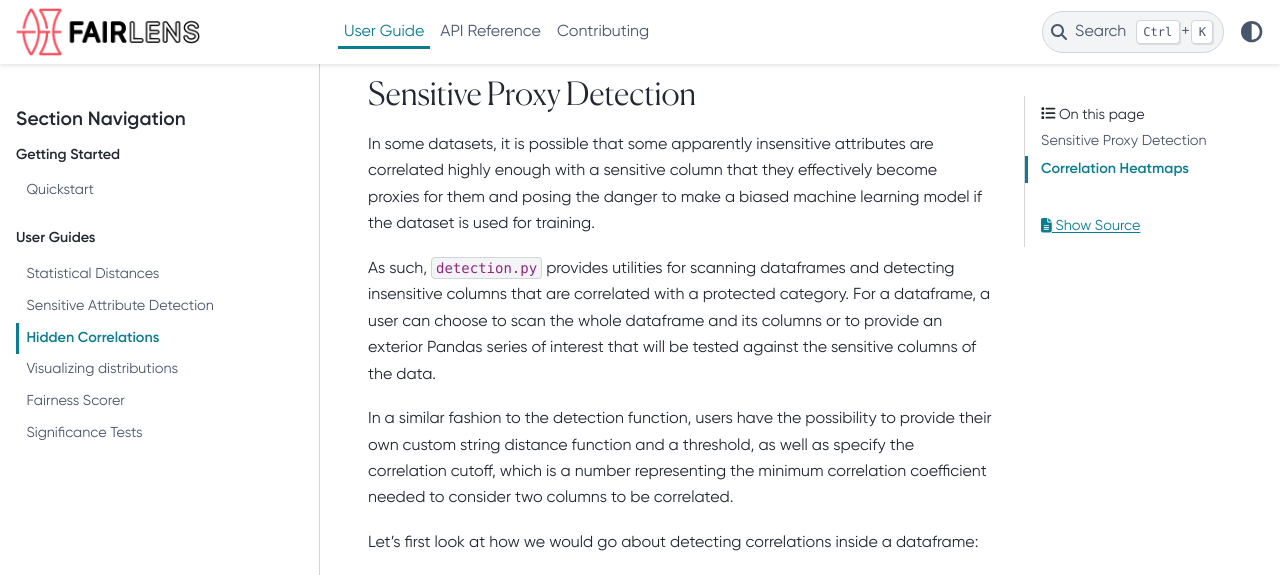
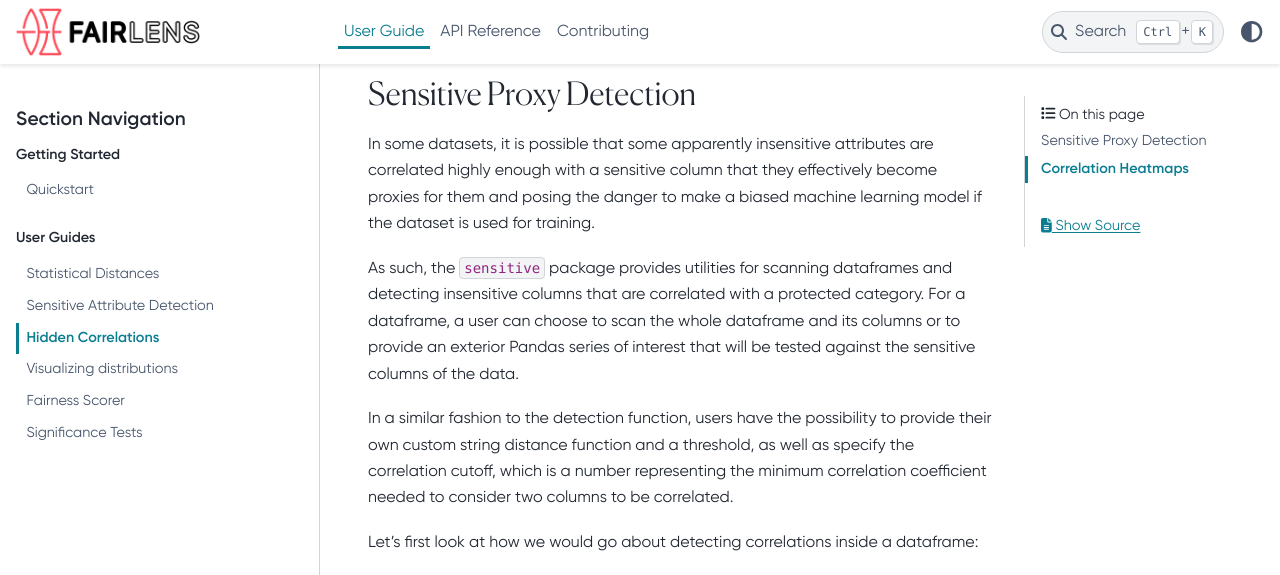
Before and after one commit to synthesized-io/fairlens, a Sphinx documentation site: the page built from docs/user_guide/correlations.rst, in a window 1280 px wide and 1400 px high, scrolled down 307 px. Shown: the top 575 px of the window. Built offline with Sphinx 7.4.7 and the PyData theme 0.15.4, drawn with Linux system fonts in a browser that asks for light colours; some of the changed lines change nothing that is shown; some of the changed text lies outside the part shown; grey boxes are pictures that could not be loaded.

Commit message:
slightly update Correlations user guide

```diff
--- a/docs/user_guide/correlations.rst
+++ b/docs/user_guide/correlations.rst
@@ -15,7 +15,7 @@
 with a sensitive column that they effectively become proxies for them and posing the danger to make a
 biased machine learning model if the dataset is used for training.
 
-As such, :code:`detection.py` provides utilities for scanning dataframes and detecting insensitive columns
+As such, the :code:`sensitive` package provides utilities for scanning dataframes and detecting insensitive columns
 that are correlated with a protected category. For a dataframe, a user can choose to scan the whole dataframe
 and its columns or to provide an exterior Pandas series of interest that will be tested against the sensitive
 columns of the data.
@@ -64,7 +64,7 @@
 Correlation Heatmaps
 ^^^^^^^^^^^^^^^^^^^^
 
-The :code:`heatmap.py` module allows users to generate a correlation heatmap of any dataset by simply
+The :code:`plot` module allows users to generate a correlation heatmap of any dataset by simply
 passing the dataframe to the :code:`two_column_heatmap()` function, which will plot a heatmap from the
 matrix of the correlation coefficients computed by using the Pearson Coefficient, the Kruskal-Wallis
 Test and Cramer's V between each two of the columns (for numerical-numerical, categorical-numerical and
@@ -98,5 +98,12 @@
     @verbatim
     fl.plot.two_column_heatmap(df)
 
+
+Let's try generating a heatmap of the same dataset, but using some non-linear metrics
+for numerical-numerical and numerical-categorical associations for added precision.
+
+.. ipython:: python
+    from fairlens.metrics import correlation as cm
+
     @verbatim
-    plt.show()
+    two_column_heatmap(df, cm.distance_nn_correlation, cm.distance_cn_correlation, cm.cramers_v)
```
